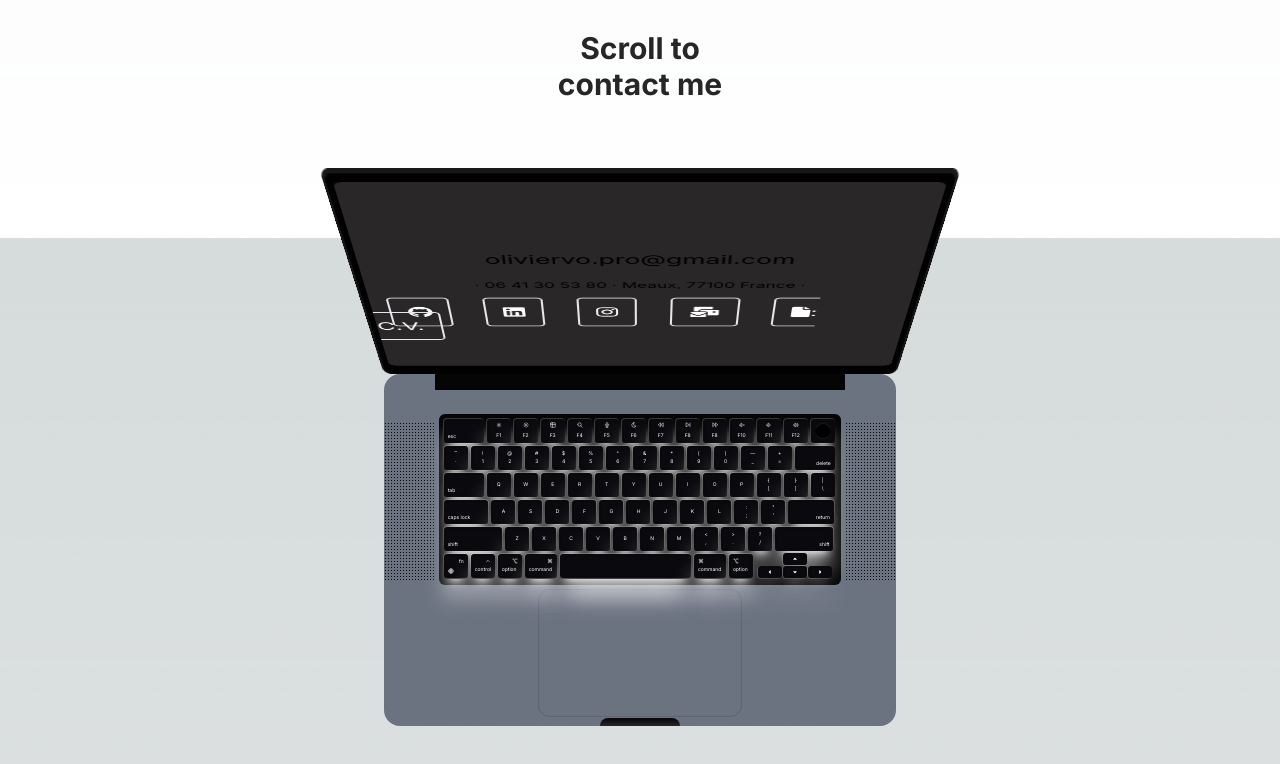
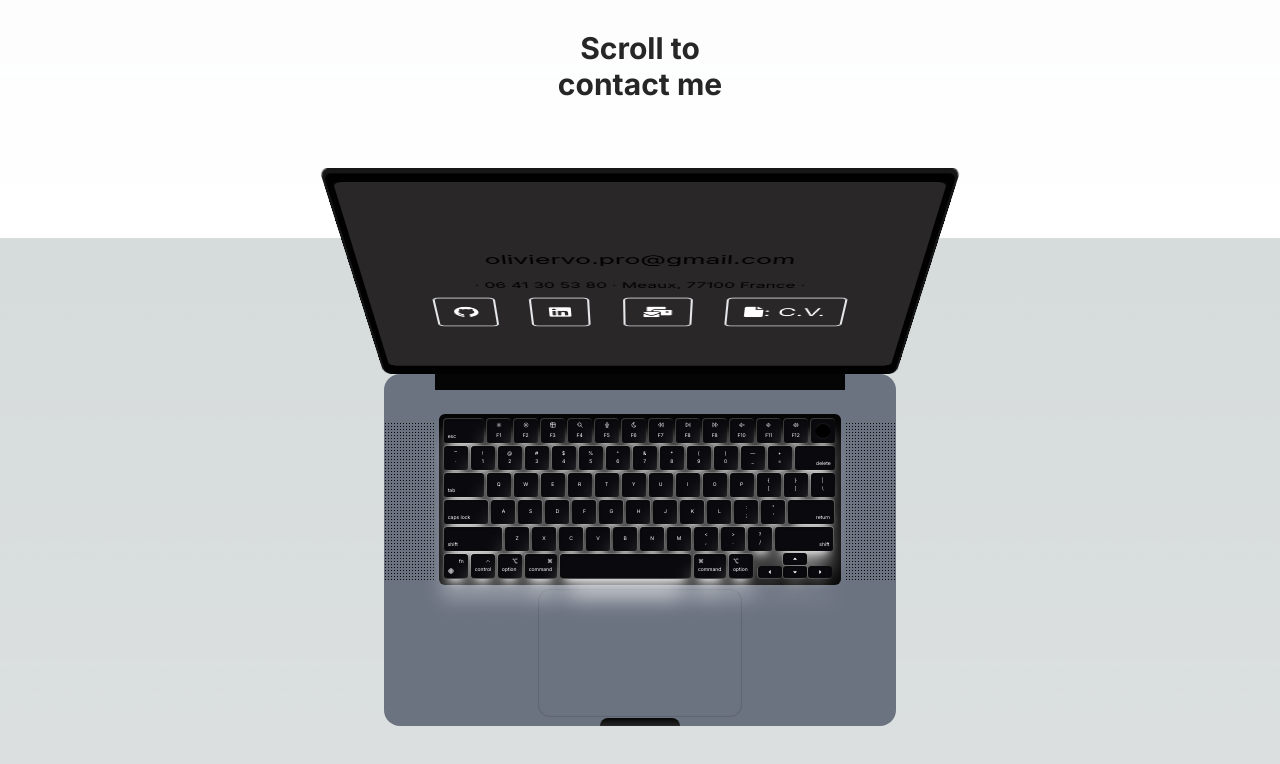
Before and after one commit to vo-olivier250405/personal-website, a Next.js app in the folder personnal-website/: page / in a window 1280 px wide. Shown: the part 4083-4847 px from the top of the page. Built offline with nearby package versions, Linux system fonts and the light colour scheme.

Commit message:
[ADD => adding style for the contact me section

```diff
--- a/personnal-website/src/app/components/Links.tsx
+++ b/personnal-website/src/app/components/Links.tsx
@@ -1,47 +1,37 @@
 import { FontAwesomeIcon } from "@fortawesome/react-fontawesome";
-import {
-  faGithub,
-  faLinkedin,
-  faInstagram,
-} from "@fortawesome/free-brands-svg-icons";
+import { faGithub, faLinkedin } from "@fortawesome/free-brands-svg-icons";
 import { faFile, faMailBulk } from "@fortawesome/free-solid-svg-icons";
 
 export const Links = () => {
   return (
     <div className="mt-8">
       <a
-        className="m-4 p-4 border-2 rounded-md  text-white text-2xl"
+        className="m-4 p-4 border-2 rounded-md  text-white text-2xl hover:bg-gray-400 transition-all 0.3s ease-in hover:text-green-900"
         href="https://github.com/vo-olivier250405"
         target="blank"
       >
         <FontAwesomeIcon icon={faGithub} />
       </a>
       <a
-        className="m-4 p-4 border-2 rounded-md  text-white text-2xl"
+        className="m-4 p-4 border-2 rounded-md  text-white text-2xl hover:bg-gray-400 transition-all 0.3s ease-in hover:text-green-900"
         href="https://www.linkedin.com/in/voolivier/"
         target="blank"
       >
         <FontAwesomeIcon icon={faLinkedin} />
       </a>
+
       <a
-        className="m-4 p-4 border-2 rounded-md  text-white text-2xl "
-        href="https://www.instagram.com/volivieet/"
-        target="blank"
-      >
-        <FontAwesomeIcon icon={faInstagram} />
-      </a>
-      <a
-        className="m-4 p-4 border-2 rounded-md  text-white text-2xl"
+        className="m-4 p-4 border-2 rounded-md  text-white text-2xl hover:bg-gray-400 transition-all 0.3s ease-in hover:text-green-900"
         href="mailto:oliviervo.pro@gmail.com?"
         target="blank"
       >
         <FontAwesomeIcon icon={faMailBulk} />
       </a>
       <a
-        className="m-4 p-4 border-2 rounded-md  text-white text-2xl"
+        className="m-4 p-4 border-2 rounded-md  text-white text-2xl hover:bg-gray-400 transition-all 0.3s ease-in hover:text-green-900"
         target="blank"
-        href="/assets/CV Junior - Bac+2.pdf"
-        download="/assets/CV Junior - Bac+2.pdf"
+        href="/assets/CV-Vo-Olivier.pdf"
+        download="/assets/CV-Vo-Olivier.pdf"
       >
         <FontAwesomeIcon icon={faFile} />: C.V.
       </a>
```
Also changed, not shown: 2 other files (tests, documents, lock files or other folders).
